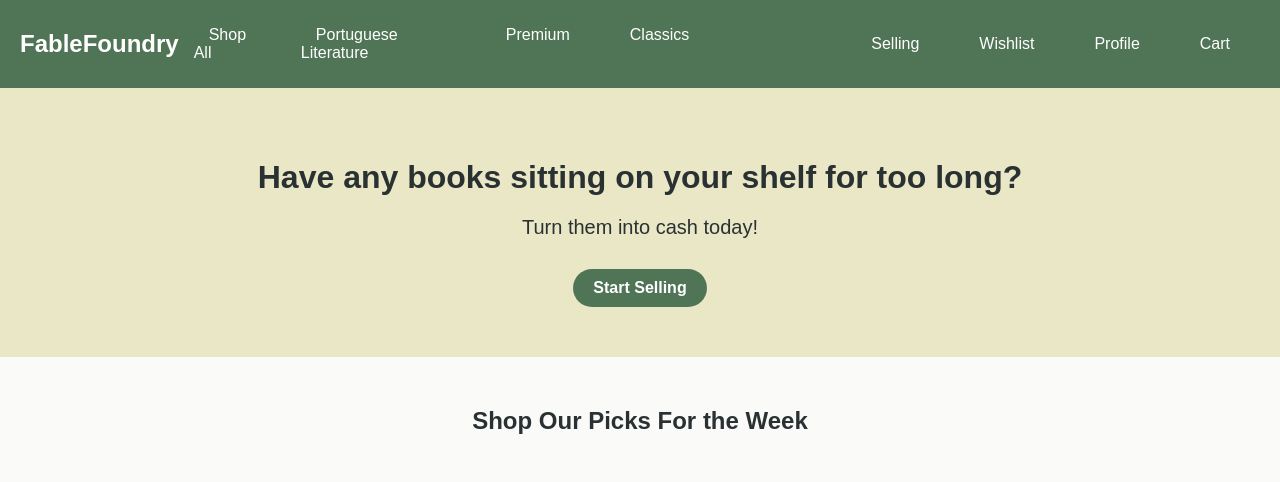
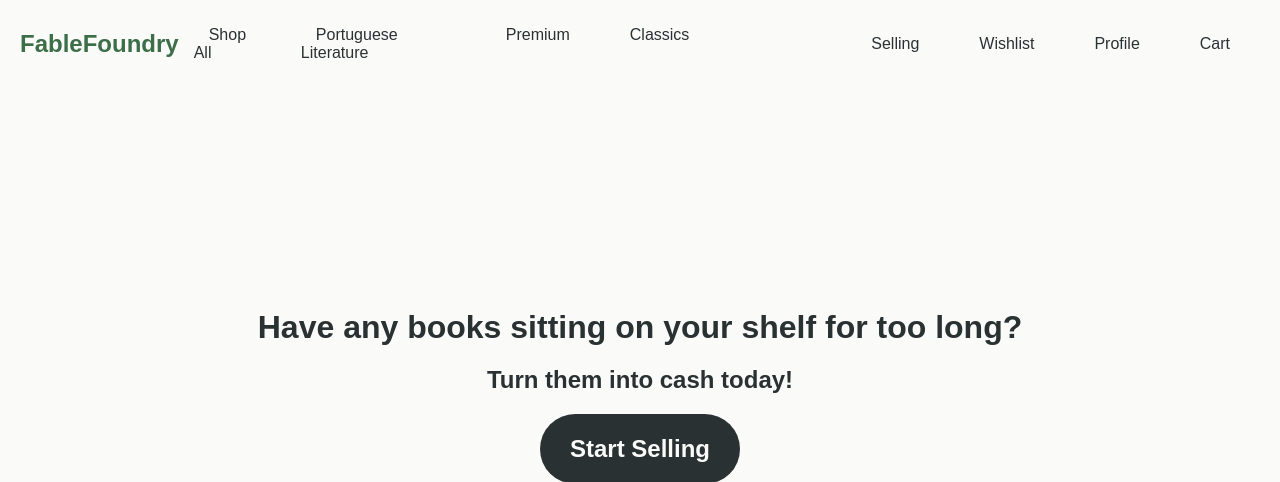
Before and after one commit to rodrigoaraujo9/online-store-in-php, a PHP site: page /main2.html in a window 1280 px wide. Shown: the top 482 px of the page. Run offline with PHP 8.4, Linux system fonts and the light colour scheme; some web fonts are replaced.

Commit message:
looking better

```diff
--- a/src/main2.html
+++ b/src/main2.html
@@ -30,9 +30,10 @@
 
     <div class="sell-cta">
         <h1>Have any books sitting on your shelf for too long?</h1>
-        <p>Turn them into cash today!</p>
-        <a href="#sell" class="sell-button">Start Selling</a>
+        <h2>Turn them into cash today!</h2>
+        <a href="#sell" class="sell-button"><h2>Start Selling</h2></a>
     </div>
+
 
     <div class="main-feature">
         <h2>Shop Our Picks For the Week</h2>
--- a/src/style2.css
+++ b/src/style2.css
@@ -34,7 +34,7 @@ body {
 }
 
 header {
-    background-color: #507556;
+    background-color: #FAFAF9;
     padding: 10px 20px;
     display: flex;
     align-items: center;
@@ -49,7 +49,7 @@ nav {
 
 .logo-title {
     font-family: 'CustomFontBold', Arial, sans-serif;
-    color: white;
+    color: #3C6E47;
 }
 
 
@@ -99,21 +99,22 @@ nav ul li {
 
 nav ul li a {
     text-decoration: none;
-    color: #fff;
+    color: #2A3132;
     border-radius: 20px;
     padding: 10px 15px;
-    transition: background-color 0.3s;
+    transition: background-color 0.05s;
 }
 
 nav ul li a:hover {
-    background-color: #BF616A;
+    background-color: var(--text-dark);
+    color: #FAFAF9;
 }
 
 .sell-cta {
-    background-color: #EAE7C6; /* Light background color from your palette */
+    background-color: #FAFAF9; /* Light background color from your palette */
     color: var(--text-dark); /* Dark color for text for readability */
     text-align: center;
-    padding: 50px 20px;
+    padding: 200px 80px;
 }
 
 .sell-cta h1 {
@@ -128,40 +129,25 @@ nav ul li a:hover {
 
 .sell-button {
     display: inline-block;
-    padding: 10px 20px;
-    background-color: var(--moss-green); /* A contrasting button color */
-    color: #fff;
-    border-radius: 25px;
+    padding: 1px 30px;
+    background-color: var(--text-dark); /* A contrasting button color */
+    color:var(--almost-white);
+    border-radius: 50px;
     text-decoration: none;
     font-weight: bold;
     transition: background-color 0.3s;
 }
 
 .sell-button:hover {
-    background-color: #BF616A; /* Slightly lighter color for hover */
+    background-color:var(--moss-green); /* Slightly lighter color for hover */
 }
 
-
-.search-container input[type="text"] {
-    padding: 6px;
-    border: none;
-    border-radius: 20px;
-}
-
-.search-container button {
-    background-color: #507556;
-    color: #fff;
-    border: none;
-    border-radius: 20px;
-    padding: 6px 10px;
-    cursor: pointer;
-}
 
 .main-feature {
     text-align: center;
     color: #2A3132;
-    padding: 30px 0;
-    border-radius: 20px;
+    padding: 50px 0;
+    background-color: #FAFAF9;
 }
 
 .books-grid {
@@ -174,10 +160,11 @@ nav ul li a:hover {
     box-sizing: border-box;
     width: 100%;
     margin: 0 auto; /* Centers the grid container horizontally */
+    background-color: #FAFAF9;
 }
 
 .book-item {
-    padding: 10px;
+    padding: 7px;
     text-align: center;
     color: #2A3132;
 }
@@ -185,13 +172,10 @@ nav ul li a:hover {
 
 .book-item img {
     width: 100%;
-    height: 180px; /* Fixed height */
-    object-fit:contain; /* This will cover the area without distorting the aspect ratio */
+    height: 280px; /* Fixed height */
+    object-fit:cover; /* This will cover the area without distorting the aspect ratio */
 
-}
 
-.book-item:hover {
-    background-color: #F0F0F0; /* Slightly darker shade when hovering */
 }
 
 
```
